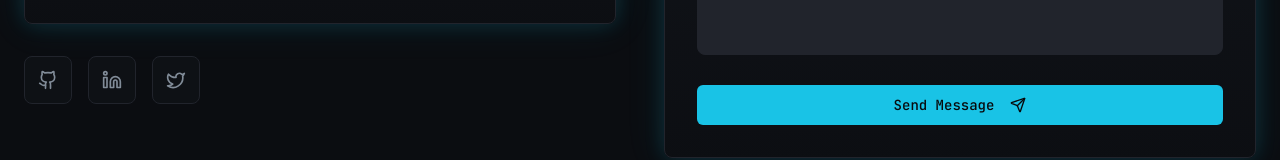
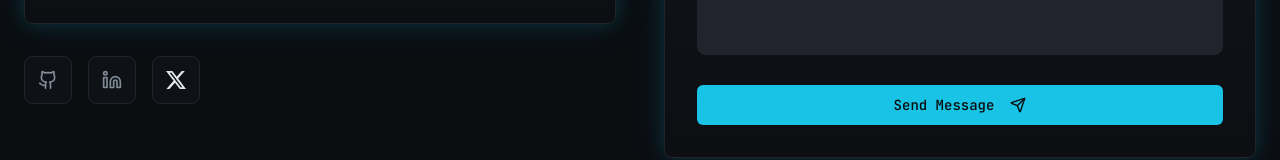
Before and after one commit to CODER-41/mboya-portfolio, a React (Vite) app: page / in a window 1280 px wide. Shown: the part 4313-4473 px from the top of the page. Built offline with nearby package versions, Linux system fonts and the light colour scheme; the HTML template or start-up script is replaced by a standard one.

Commit message:
contacts.tsx

```diff
--- a/src/components/Contact.tsx
+++ b/src/components/Contact.tsx
@@ -1,5 +1,11 @@
-import { Mail, Phone, Github, Linkedin, Send, Twitter } from 'lucide-react';
+import { Mail, Phone, Github, Linkedin, Send } from 'lucide-react';
 import { Button } from '@/components/ui/button';
+
+const XIcon = () => (
+  <svg viewBox="0 0 24 24" fill="currentColor" className="w-5 h-5">
+    <path d="M18.901 1.153h3.68l-8.04 9.19L24 22.846h-7.406l-5.8-7.584-6.638 7.584H.474l8.6-9.83L0 1.154h7.594l5.243 6.932ZM17.61 20.644h2.039L6.486 3.24H4.298Z"/>
+  </svg>
+);
 
 const contactInfo = [
   {
@@ -19,7 +25,7 @@ const contactInfo = [
 const socialLinks = [
   { icon: Github, href: 'https://github.com/CODER-41', label: 'GitHub' },
   { icon: Linkedin, href: 'https://www.linkedin.com/in/coder41/', label: 'LinkedIn' },
-  { icon: Twitter, href: 'https://x.com/codesorcerdev41', label: 'X' },
+  { icon: XIcon, href: 'https://x.com/Codesorcerdev41', label: 'X' },
 
 ];
 
```
